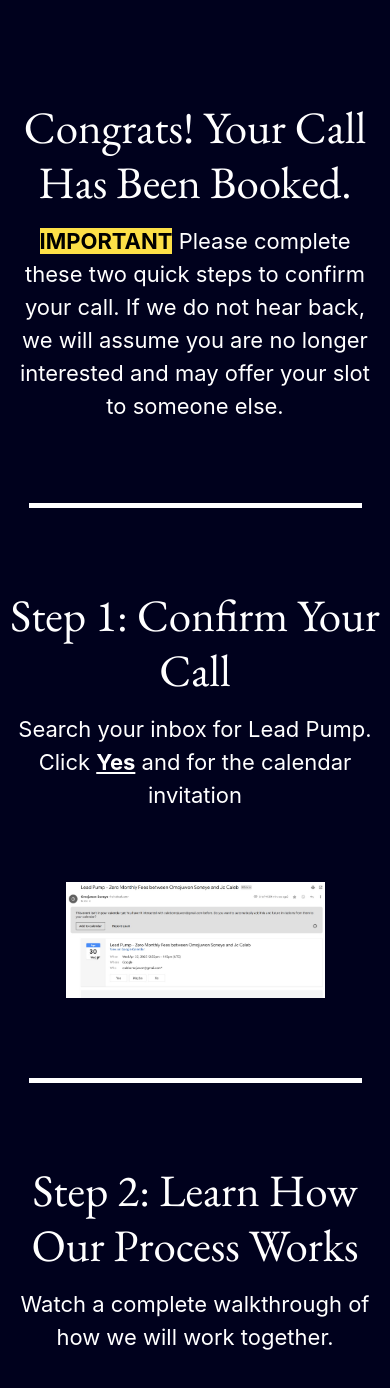
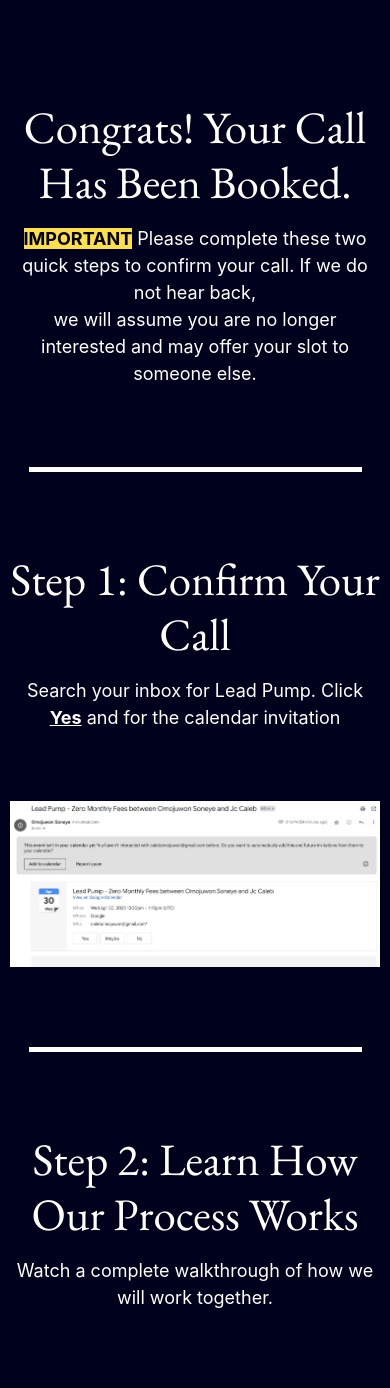
Before and after one commit to juwoncaleb/client, a Next.js app: page /Book in a window 390 px wide. Shown: the top 1388 px of the page. Built offline with nearby package versions, Linux system fonts and the light colour scheme; grey boxes are pictures that could not be loaded; a web font is replaced by a local one.

Commit message:
Update global.css

```diff
--- a/styles/global.css
+++ b/styles/global.css
@@ -161,7 +161,7 @@ body {
   text-decoration: underline;
 }
 .confirm{
-  max-width: 70%;
+  max-width: 80%;
   margin-top: 70px;
   margin-bottom: 70px;
 }
@@ -366,6 +366,11 @@ margin-bottom: 50px;}
     line-height: 55px;
     margin-bottom: 50px;
   }
+  .confirm{
+    max-width: 100%;
+    margin-top: 70px;
+    margin-bottom: 70px;
+  }
 }
 
 @media only screen and (max-width: 800px) {
@@ -466,6 +471,9 @@ margin-bottom: 50px;}
   .hero_sub {
     color: white;
     font-size: 16px;
+  }
+  .subbook{
+    font-size: 18px;
   }
   .install {
     background-color: #AEFE06;
```
